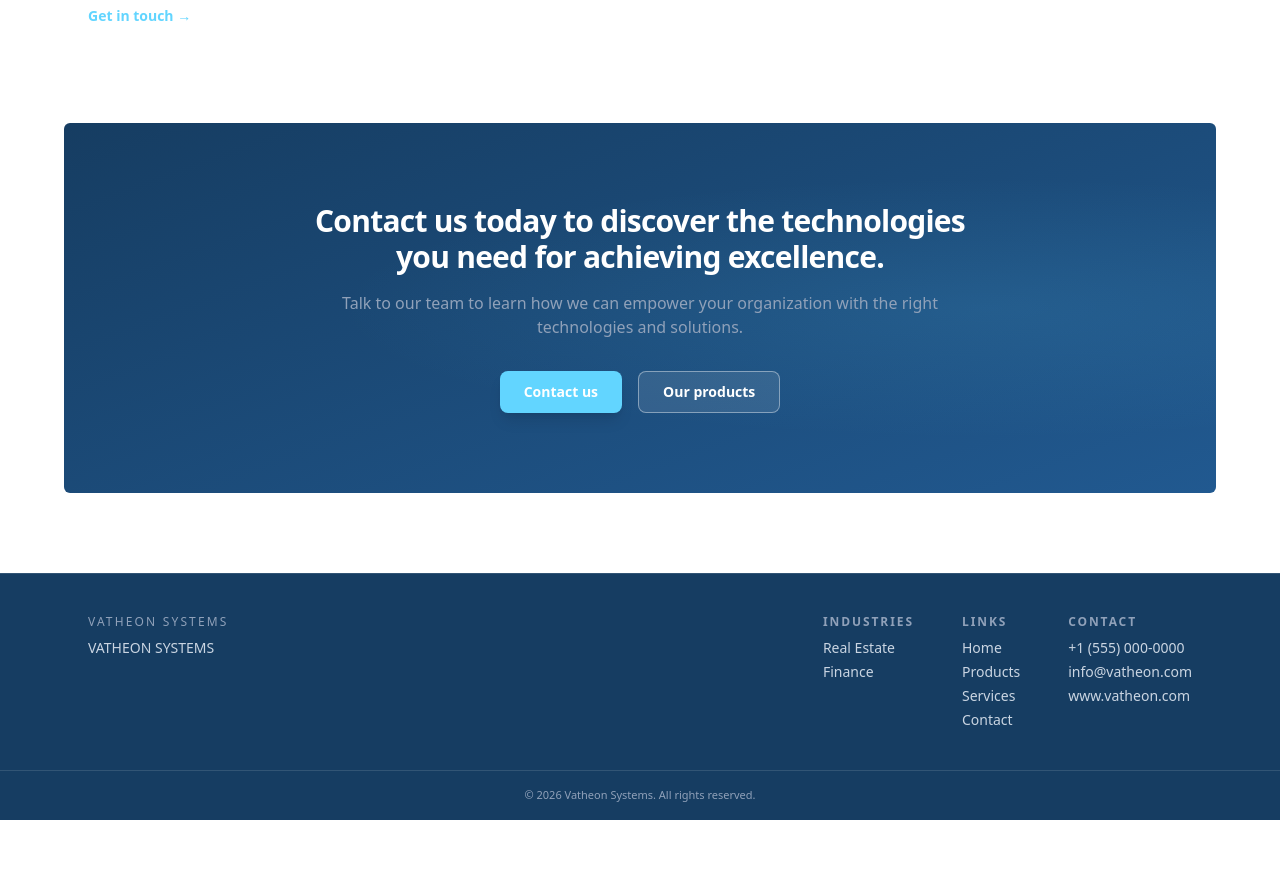
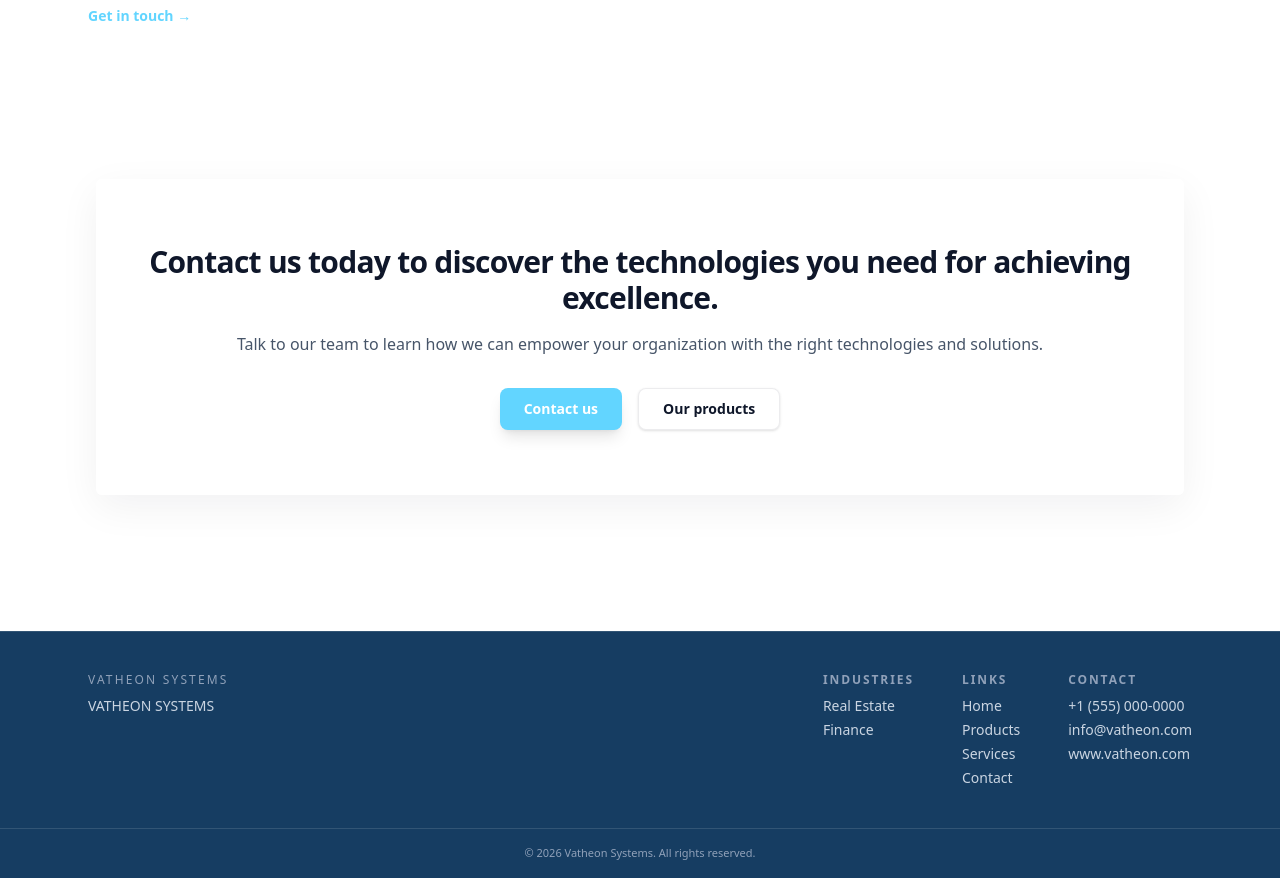
Before and after one commit to DavidMajomi/company-site, a Next.js app in the folder company/: page / in a window 1280 px wide. Shown: the part 2440-3318 px from the top of the page. Before the commit the page ends 3260 px from the top, so only its background shows below. Built offline with nearby package versions, Linux system fonts and the light colour scheme.

Commit message:
Update: Introduce a frosted card design for the CTA section, update button variants, and improve layout consistency across components.

```diff
--- a/company/app/components/CtaSection.tsx
+++ b/company/app/components/CtaSection.tsx
@@ -6,18 +6,18 @@ export function CtaSection() {
   return (
     <section
       id="contact"
-      className="cta-gradient scroll-mt-6 rounded-(--radius-md) px-6 py-16 md:px-12 md:py-20"
+      className="scroll-mt-6 rounded-(--radius-md) px-4 py-10 md:px-8 md:py-14"
     >
-      <div className="mx-auto max-w-2xl text-center">
-        <h2 className="text-2xl font-bold tracking-tight text-(--color-white-text) md:text-3xl">
+      <div className="cta-card mx-auto max-w-6xl px-6 py-14 text-center md:px-12 md:py-16">
+        <h2 className="text-2xl font-bold tracking-tight text-(--color-black-text) md:text-3xl">
           {site.cta.heading}
         </h2>
-        <p className="mt-4 text-slate-400">
+        <p className="mt-4 text-(--color-text-muted)">
           {site.cta.subheading}
         </p>
         <div className="mt-8 flex flex-wrap justify-center gap-4">
           <Button href={contactNav.href}>Contact us</Button>
-          <Button href={productsNav.href} variant="ghost">
+          <Button href={productsNav.href} variant="outline">
             Our products
           </Button>
         </div>
--- a/company/app/globals.css
+++ b/company/app/globals.css
@@ -34,8 +34,21 @@ body {
   background-attachment: fixed, fixed;
 }
 
-.cta-gradient {
-  background:
-    radial-gradient(ellipse at 80% 50%, rgba(98, 213, 255, 0.1), transparent 50%),
-    linear-gradient(160deg, #163d62 0%, #215990 100%);
+/* Frosted panel over the fixed hero gradient (contact CTA). */
+.cta-card {
+  border-radius: var(--radius-md);
+  border: 1px solid rgb(255 255 255 / 0.7);
+  background: rgb(255 255 255 / 0.45);
+  box-shadow:
+    inset 0 1px 0 rgb(255 255 255 / 0.85),
+    0 12px 40px rgb(15 23 42 / 0.06);
+  backdrop-filter: blur(24px);
 }
+
+@media (prefers-reduced-transparency: reduce) {
+  .cta-card {
+    border-color: rgb(226 232 240);
+    background: var(--color-surface);
+    backdrop-filter: none;
+  }
+}
--- a/company/app/shared/Button.tsx
+++ b/company/app/shared/Button.tsx
@@ -1,18 +1,29 @@
+import { clsx } from "clsx";
 import Link from "next/link";
 import type { ReactNode } from "react";
+
+type ButtonVariant = "primary" | "ghost" | "outline";
 
 type ButtonProps = {
   href: string;
   children: ReactNode;
-  variant?: "primary" | "ghost";
+  variant?: ButtonVariant;
+};
+
+const base =
+  "inline-flex items-center rounded-(--radius-lg) px-6 py-2.5 text-sm font-semibold transition";
+
+const variantClass: Record<ButtonVariant, string> = {
+  primary:
+    "bg-(--color-accent) text-white shadow-lg shadow-(--color-accent)/20 hover:bg-sky-400",
+  ghost:
+    "border border-white/40 bg-white/10 text-white hover:bg-white/20",
+  outline:
+    "border border-(--color-border) bg-white/50 text-(--color-text) shadow-sm hover:bg-white/75",
 };
 
 export function Button({ href, children, variant = "primary" }: ButtonProps) {
-  const base = "inline-flex items-center rounded-(--radius-lg) px-6 py-2.5 text-sm font-semibold transition";
-  const className =
-    variant === "ghost"
-      ? `${base} border border-white/40 bg-white/10 text-white hover:bg-white/20`
-      : `${base} bg-(--color-accent) text-white shadow-lg shadow-(--color-accent)/20 hover:bg-sky-400`;
+  const className = clsx(base, variantClass[variant]);
 
   return (
     <Link href={href} className={className}>
```
